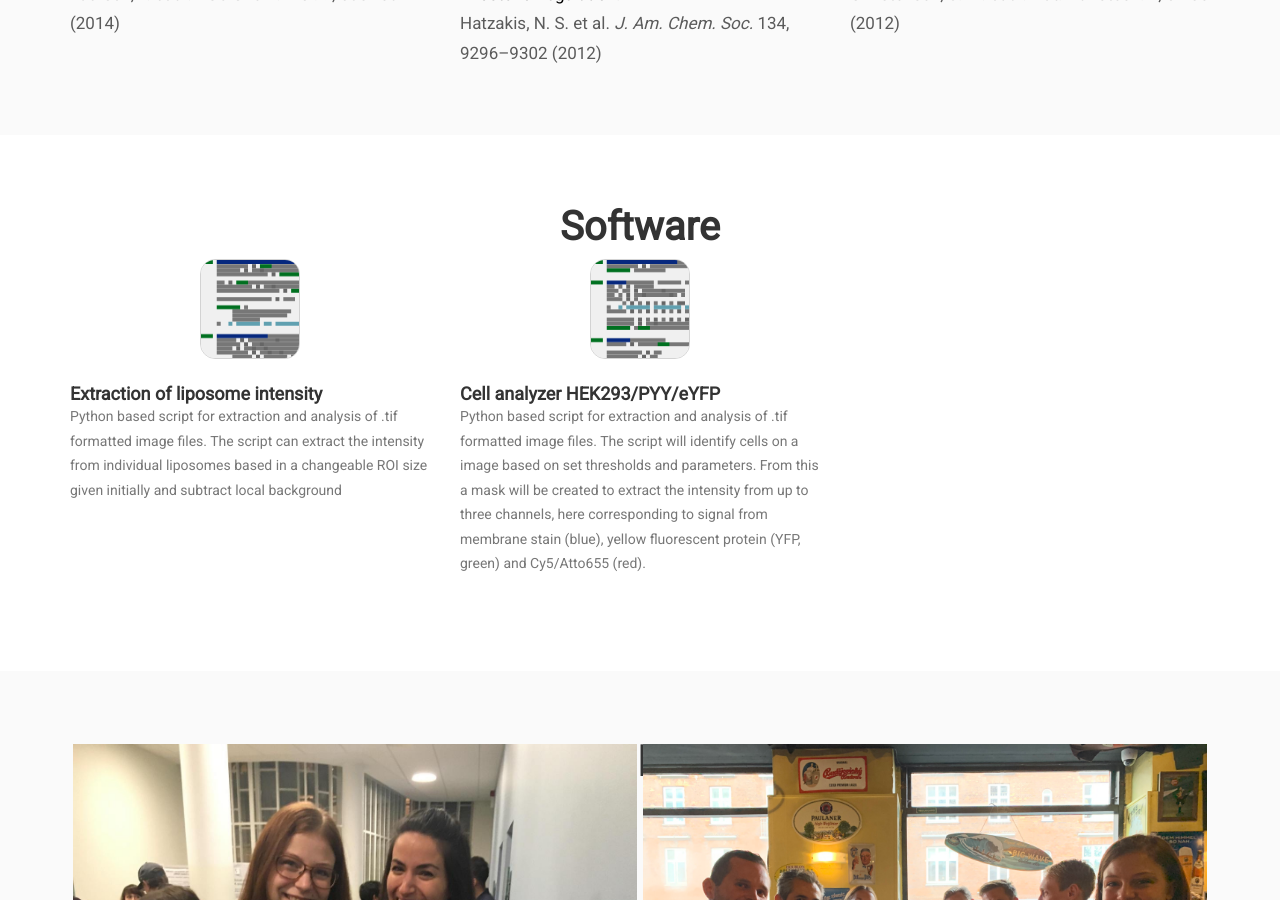
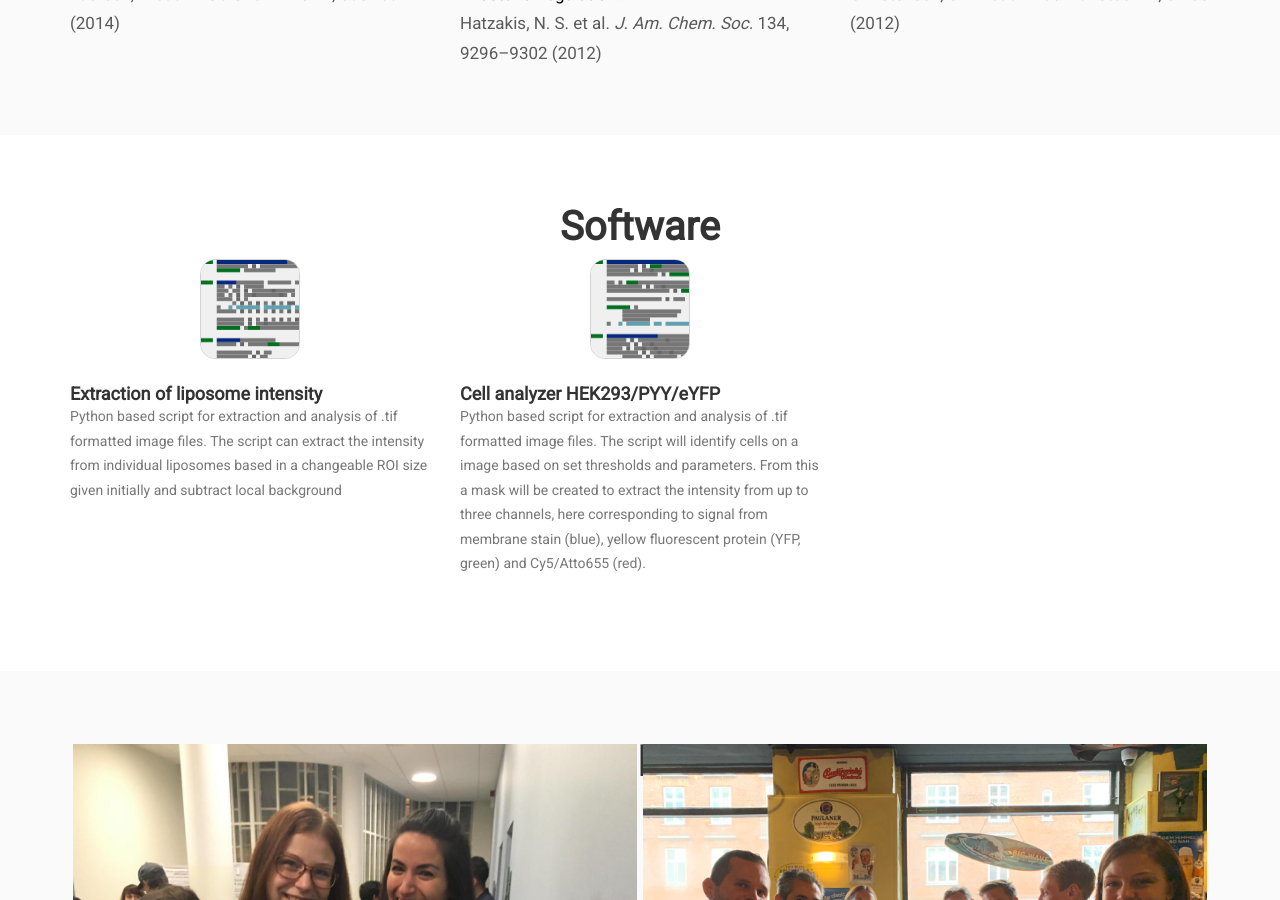
Before and after one commit to hatzakislab/hatzakislab.github.io, a Jekyll site: the page built from index.md, in a window 1280 px wide and 900 px high, scrolled down 3743 px. Built offline with Jekyll 4.4.1, drawn with Linux system fonts in a browser that asks for light colours; some web fonts are replaced; comment, search, counter and statistics services are not loaded.

Commit message:
fixed mixed up linking of scripts. will upload sorens code when available, but added desc. now

```diff
--- a/_data/software.yml
+++ b/_data/software.yml
@@ -4,10 +4,15 @@
 
 - name: "Extraction of liposome intensity"
   desc: "Python based script for extraction and analysis of .tif formatted image files. The script can extract the intensity from individual liposomes based in a changeable ROI size given initially and subtract local background"
-  link: "Cell_analyzer_PYY.py"
-  img : "Cell_analyzer_PYY.py.png"
+  link: "Liposome_intensity_extraction_PYY.py"
+  img: "Liposome_intensity_extraction_PYY.py.png"
 
 - name: "Cell analyzer HEK293/PYY/eYFP"
   desc: "Python based script for extraction and analysis of .tif formatted image files. The script will identify cells on a image based on set thresholds and parameters. From this a mask will be created to extract the intensity from up to three channels, here corresponding to signal from membrane stain (blue), yellow fluorescent protein (YFP, green) and Cy5/Atto655 (red)."
-  link: "Liposome_intensity_extraction_PYY.py"
-  img: "Liposome_intensity_extraction_PYY.py.png"
+  link: "Cell_analyzer_PYY.py"
+  img: "Cell_analyzer_PYY.py.png"
+
+#- name: "Single Particle Tracking of Lipases"
+#  desc: "Python Script for analysing .tif movies of lipases diffusing on a surface. Code used to make data for Bohr, S. S.-R. et al. Scientific Reports, 2019  "
+##  link: "Cell_analyzer_PYY.py"
+##  img: "Cell_analyzer_PYY.py.png"
```
